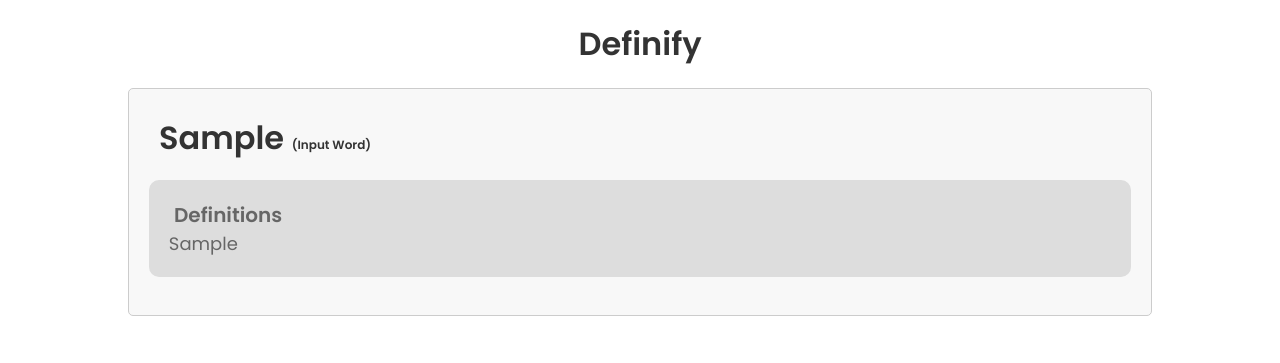
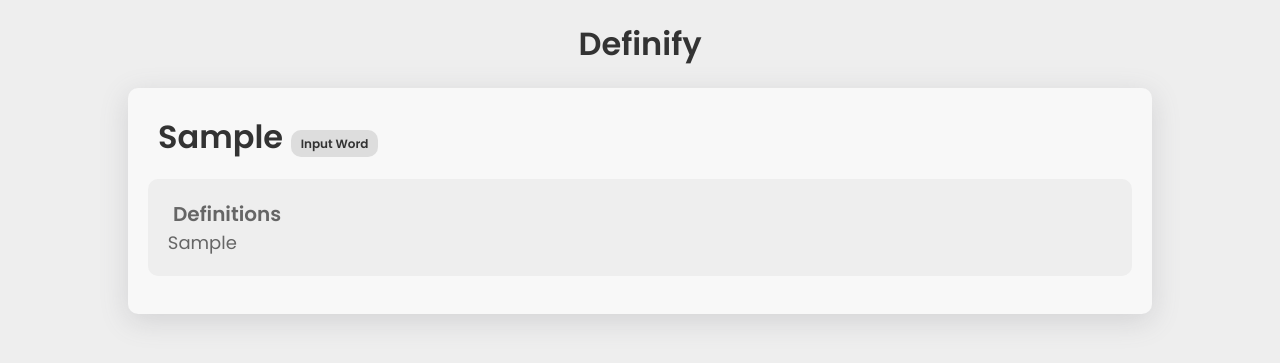
Before and after one commit to Narain-Singaram/dictionaryapp, a Flask app: template templates/input_word.html in a window 1280 px wide. Shown: the top 363 px of the page. Run offline with Flask 2, Linux system fonts and the light colour scheme; the template is opened without the code that fills it: most values are stand-ins (such as "Sample title", 1, 10 or a date in 2020); parts of the project's set-up code (start-up, migrations or seed data) failed here and were passed over.

Commit message:
done for now ig

```diff
--- a/static/input_word.css
+++ b/static/input_word.css
@@ -4,6 +4,7 @@
       font-family: Poppins, sans-serif;
       margin: 0;
       padding: 0;
+      background: #eee;
     }
 
     h1 {
@@ -19,9 +20,8 @@
       margin: 0 auto;
       padding: 20px;
       box-sizing: border-box;
-      background-color: #f8f8f8;
-      border: 1px solid #ccc;
-      border-radius: 5px;
+      box-shadow: rgba(100, 100, 111, 0.2) 0px 7px 29px 0px;      background-color: #f8f8f8;
+      border-radius: 10px;
     }
 
     dt {
@@ -34,6 +34,9 @@
     dt span {
     font-size: 12px;
     font-weight: light;
+    background: #ddd;
+    padding: 5px 10px;
+    border-radius: 10px;
     }
 
     dd {
@@ -45,16 +48,14 @@
     pre {
       white-space: pre-wrap;
       font-family: Poppins, sans-serif;
-      background: #ddd;
+      background: #eee;
       padding: 20px 15px;
       border-radius: 10px;
     }
 
     pre:hover {
-        background: #222;
-        color: white;
-        border-radius: 15px;
-        transform: scale(1.01);
+        background: #ddd;
+        color: black;
         transition: .25s;
         transition-timing-function: ease-in-out
     }
--- a/templates/input_word.html
+++ b/templates/input_word.html
@@ -11,7 +11,7 @@
 <body>
   <h1>Definify</h1>
   <dl>
-    <dt>{{ inp_wrd }} <span>(Input Word)</span></dt>
+    <dt>{{ inp_wrd }} <span>Input Word</span></dt>
     <dd>
         <pre><span>Definitions</span> <br> <inline>{{ out_defn|safe }}</inline></pre>
     </dd>
```
